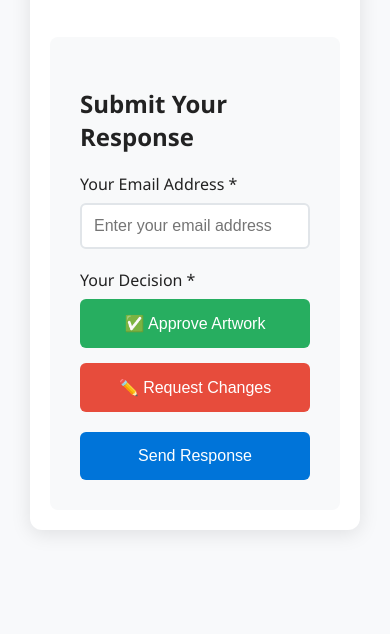
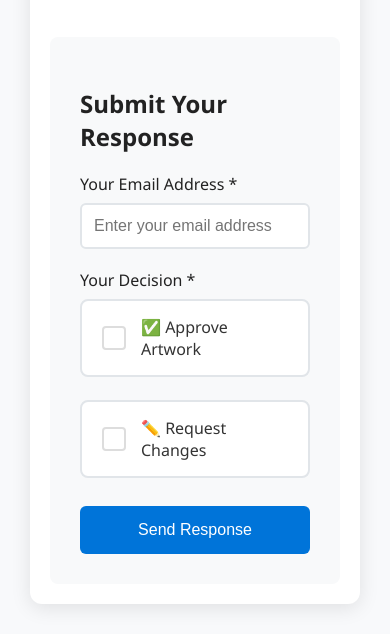
Before and after one commit to Samu77-B/artwork-approval-system, a website: page simple-artwork-approval.html in a window 390 px wide. Shown: the part 1278-1912 px from the top of the page. Before the commit the page ends 1838 px from the top, so only its background shows below. Drawn offline with Linux system fonts and the light colour scheme.

Commit message:
Convert approval buttons to tick boxes for better UX
- Replace Approve/Amend buttons with styled radio checkboxes
- Add custom CSS styling with visual feedback and hover effects
- Update JavaScript event handling for radio button changes
- Ensure only one option can be selected at a time
- Maintain responsive design for mobile and desktop
- Fix accessibility with proper labels and keyboard navigation

```diff
--- a/artwork-approval.css
+++ b/artwork-approval.css
@@ -312,19 +312,19 @@ h1 {
     max-width: 80vw;
   }
 
-  /* Make buttons side by side on larger screens */
-  .approval-section {
+  /* Make checkboxes side by side on larger screens */
+  .checkbox-group {
     flex-direction: row;
     gap: 16px;
     flex-wrap: wrap;
   }
 
-  .approve-btn, .amend-btn {
+  .checkbox-option {
     flex: 1;
     min-width: 180px;
   }
 
-  /* Amend text area spans full width below buttons */
+  /* Amend text area spans full width below checkboxes */
   .amend-text {
     width: 100%;
     margin-top: 12px;
@@ -377,6 +377,93 @@ h1 {
   margin: 0 auto 24px auto;
   gap: 12px;
 }
+
+.checkbox-group {
+  display: flex;
+  flex-direction: column;
+  gap: 12px;
+  width: 100%;
+}
+
+.checkbox-option {
+  display: flex;
+  align-items: center;
+  padding: 12px 16px;
+  border: 2px solid #e1e5e9;
+  border-radius: 8px;
+  cursor: pointer;
+  transition: all 0.3s ease;
+  background: #fff;
+  position: relative;
+}
+
+.checkbox-option:hover {
+  border-color: #0074d9;
+  background: #f8f9fb;
+}
+
+.checkbox-option input[type="radio"] {
+  display: none;
+}
+
+.checkbox-custom {
+  width: 20px;
+  height: 20px;
+  border: 2px solid #ddd;
+  border-radius: 4px;
+  display: inline-block;
+  position: relative;
+  margin-right: 12px;
+  background: #fff;
+  transition: all 0.3s ease;
+}
+
+.checkbox-option input[type="radio"]:checked + .checkbox-custom {
+  background: #2ecc40;
+  border-color: #2ecc40;
+}
+
+.checkbox-option input[type="radio"]:checked + .checkbox-custom::after {
+  content: '✓';
+  position: absolute;
+  top: 50%;
+  left: 50%;
+  transform: translate(-50%, -50%);
+  color: white;
+  font-weight: bold;
+  font-size: 12px;
+}
+
+.checkbox-option input[type="radio"]:checked {
+  background: none;
+}
+
+.checkbox-option[for="approve-radio"] input[type="radio"]:checked + .checkbox-custom {
+  background: #2ecc40;
+  border-color: #2ecc40;
+}
+
+.checkbox-option[for="amend-radio"] input[type="radio"]:checked + .checkbox-custom {
+  background: #f6c343;
+  border-color: #f6c343;
+}
+
+.checkbox-option[for="amend-radio"] input[type="radio"]:checked + .checkbox-custom::after {
+  color: #222;
+}
+
+.checkbox-text {
+  font-size: 1rem;
+  font-weight: 500;
+  color: #333;
+  flex: 1;
+}
+
+.checkbox-option input[type="radio"]:checked ~ .checkbox-text {
+  color: #2c3e50;
+  font-weight: 600;
+}
+
 .approve-btn, .amend-btn {
   width: 100%;
   padding: 12px 28px;
--- a/simple-artwork-approval.html
+++ b/simple-artwork-approval.html
@@ -90,34 +90,68 @@
       height: 100px;
       resize: vertical;
     }
-    .button-group {
+    .checkbox-group {
       display: flex;
+      flex-direction: column;
       gap: 15px;
       margin-bottom: 20px;
     }
-    .approve-btn, .amend-btn {
-      flex: 1;
-      padding: 15px 30px;
-      border: none;
-      border-radius: 6px;
+    .checkbox-option {
+      display: flex;
+      align-items: center;
+      padding: 15px 20px;
+      border: 2px solid #e1e5e9;
+      border-radius: 8px;
+      cursor: pointer;
+      transition: all 0.3s ease;
+      background: #fff;
+      position: relative;
+    }
+    .checkbox-option:hover {
+      border-color: #0074d9;
+      background: #f8f9fb;
+    }
+    .checkbox-option input[type="radio"] {
+      display: none;
+    }
+    .checkbox-custom {
+      width: 20px;
+      height: 20px;
+      border: 2px solid #ddd;
+      border-radius: 4px;
+      display: inline-block;
+      position: relative;
+      margin-right: 15px;
+      background: #fff;
+      transition: all 0.3s ease;
+    }
+    .checkbox-option input[type="radio"]:checked + .checkbox-custom {
+      background: #27ae60;
+      border-color: #27ae60;
+    }
+    .checkbox-option input[type="radio"]:checked + .checkbox-custom::after {
+      content: '✓';
+      position: absolute;
+      top: 50%;
+      left: 50%;
+      transform: translate(-50%, -50%);
+      color: white;
+      font-weight: bold;
+      font-size: 12px;
+    }
+    .checkbox-option[for="amend-radio"] input[type="radio"]:checked + .checkbox-custom {
+      background: #e74c3c;
+      border-color: #e74c3c;
+    }
+    .checkbox-text {
       font-size: 16px;
       font-weight: 500;
-      cursor: pointer;
-      transition: all 0.2s;
+      color: #333;
+      flex: 1;
     }
-    .approve-btn {
-      background: #27ae60;
-      color: white;
-    }
-    .approve-btn:hover {
-      background: #219a52;
-    }
-    .amend-btn {
-      background: #e74c3c;
-      color: white;
-    }
-    .amend-btn:hover {
-      background: #c0392b;
+    .checkbox-option input[type="radio"]:checked ~ .checkbox-text {
+      color: #2c3e50;
+      font-weight: 600;
     }
     .submit-btn {
       background: #0074d9;
@@ -152,8 +186,18 @@
         padding: 20px;
         margin: 10px;
       }
-      .button-group {
+      .checkbox-group {
         flex-direction: column;
+      }
+    }
+    @media (min-width: 601px) {
+      .checkbox-group {
+        flex-direction: row;
+        gap: 20px;
+      }
+      .checkbox-option {
+        flex: 1;
+        min-width: 200px;
       }
     }
   </style>
@@ -178,7 +222,7 @@
       <h2>Artwork Preview</h2>
       <!-- Replace this link with your Google Drive sharing link -->
       <a href="https://drive.google.com/file/d/YOUR_FILE_ID/view?usp=sharing"
-         target="_blank" class="artwork-link">
+         target="_blank" rel="noopener" class="artwork-link">
         📎 View Artwork in Google Drive
       </a>
       <br>
@@ -201,15 +245,19 @@
 
         <div class="form-group">
           <label>Your Decision *</label>
-          <div class="button-group">
-            <button type="button" class="approve-btn" onclick="setDecision('approved')">
-              ✅ Approve Artwork
-            </button>
-            <button type="button" class="amend-btn" onclick="setDecision('amend')">
-              ✏️ Request Changes
-            </button>
+          <div class="checkbox-group">
+            <label class="checkbox-option" for="approve-radio">
+              <input type="radio" id="approve-radio" name="decision" value="approved" onchange="setDecision('approved')">
+              <span class="checkbox-custom"></span>
+              <span class="checkbox-text">✅ Approve Artwork</span>
+            </label>
+
+            <label class="checkbox-option" for="amend-radio">
+              <input type="radio" id="amend-radio" name="decision" value="amend" onchange="setDecision('amend')">
+              <span class="checkbox-custom"></span>
+              <span class="checkbox-text">✏️ Request Changes</span>
+            </label>
           </div>
-          <input type="hidden" id="decision" name="decision" required>
         </div>
 
         <div class="form-group hidden" id="notes-group">
@@ -228,13 +276,6 @@
 
     function setDecision(decision) {
       currentDecision = decision;
-      document.getElementById('decision').value = decision;
-
-      // Update button styles
-      document.querySelectorAll('.approve-btn, .amend-btn').forEach(btn => {
-        btn.style.opacity = '0.6';
-      });
-      event.target.style.opacity = '1';
 
       // Show/hide notes field
       const notesGroup = document.getElementById('notes-group');
@@ -249,7 +290,10 @@
 
     // Form submission handling
     document.querySelector('form').addEventListener('submit', function(e) {
-      if (!currentDecision) {
+      const approveRadio = document.getElementById('approve-radio');
+      const amendRadio = document.getElementById('amend-radio');
+
+      if (!approveRadio.checked && !amendRadio.checked) {
         e.preventDefault();
         alert('Please select either "Approve Artwork" or "Request Changes"');
         return;
```
Also changed, not shown: artwork-approval.html (+13 -2 lines), artwork-approval.js (+15 -15 lines).
